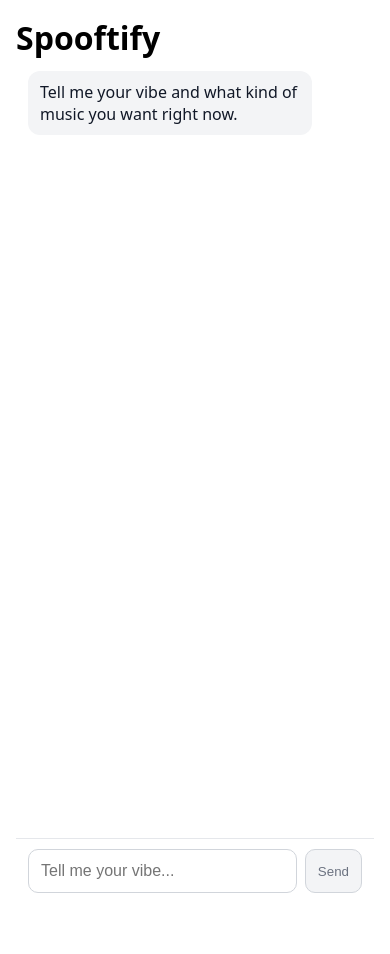
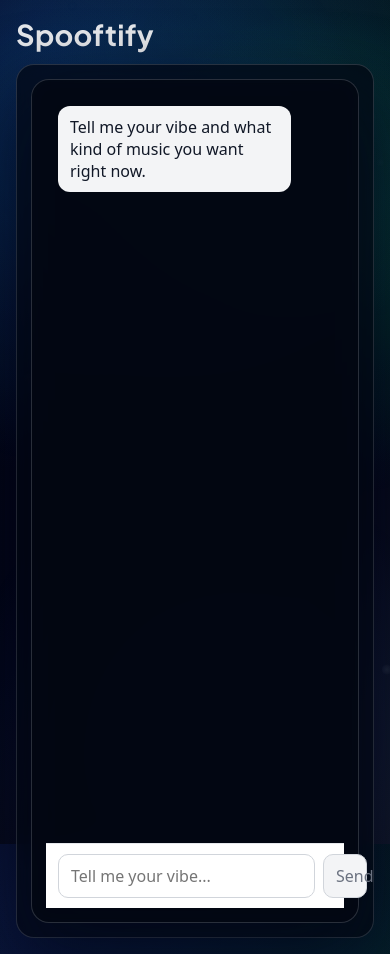
Before and after one commit to miloswrath/spooftify, a React (Vite) app: page / in a window 390 px wide. Before the commit the page ends 919 px from the top, so only its background shows below. Built offline with nearby package versions, Linux system fonts and the light colour scheme.

Commit message:
feat: implement global dark theme, particle background, and responsive styles for Fancy UI

```diff
--- a/index.html
+++ b/index.html
@@ -4,19 +4,13 @@
 <head>
     <meta charset="UTF-8" />
     <meta name="viewport" content="width=device-width, initial-scale=1.0" />
+    <link rel="preconnect" href="https://fonts.googleapis.com" />
+    <link rel="preconnect" href="https://fonts.gstatic.com" crossorigin />
+    <link
+        rel="stylesheet"
+        href="https://fonts.googleapis.com/css2?family=Plus+Jakarta+Sans:wght@400;500;600;700&display=swap"
+    />
     <title>Spooftify</title>
-    <style>
-        * {
-            margin: 0;
-            padding: 0;
-            box-sizing: border-box;
-        }
-        body {
-            font-family: system-ui, -apple-system, sans-serif;
-            background: #fff;
-            color: #000;
-        }
-    </style>
 </head>
 
 <body>
--- a/src/App.tsx
+++ b/src/App.tsx
@@ -1,6 +1,7 @@
 import { useEffect, useState, type TouchEvent } from "react";
 import { ChatInterface, type ChatMessage } from "./components/ChatInterface";
 import { JudgementDisplay } from "./components/JudgementDisplay";
+import { ParticleBackground } from "./components/ParticleBackground";
 import {
   COMPARISON_TOTAL_ROUNDS,
   ComparisonSearchError,
@@ -675,18 +676,9 @@
   const canSelectRound = !comparisonComplete && hasValidPairData && !hasEmbedFailure;
 
   return (
-    <main
-      style={{
-        boxSizing: "border-box",
-        overflowX: "hidden",
-        minHeight: "100vh",
-        margin: "0 auto",
-        maxWidth: "560px",
-        padding: "16px",
-        width: "100%",
-        fontFamily: "system-ui, sans-serif"
-      }}
-    >
+    <div className="app-shell" aria-label="app-shell">
+      <ParticleBackground />
+      <main className="app-main">
         <h1>Spooftify</h1>
         {step === "chat" ? (
           <section aria-label="chat-stage">
@@ -920,5 +912,6 @@
           />
         ) : null}
       </main>
+    </div>
   );
 }
--- /dev/null
+++ b/src/components/ParticleBackground.tsx
@@ -0,0 +1,16 @@
+const PARTICLE_COUNT = 24;
+
+export function ParticleBackground() {
+  return (
+    <div className="particle-background" aria-label="particle-background-layer">
+      <div className="particle-background__overlay" />
+      {Array.from({ length: PARTICLE_COUNT }, (_value, index) => (
+        <span
+          // Stable keys keep animation nodes predictable across renders.
+          key={`particle-${index + 1}`}
+          className="particle-background__particle"
+        />
+      ))}
+    </div>
+  );
+}
--- a/src/main.tsx
+++ b/src/main.tsx
@@ -1,6 +1,7 @@
 import React from "react";
 import { createRoot } from "react-dom/client";
 import { App } from "./App";
+import "./styles/global.css";
 
 const rootElement = document.getElementById("root");
 
--- /dev/null
+++ b/src/styles/global.css
@@ -0,0 +1,161 @@
+:root {
+  --app-bg: #030712;
+  --app-bg-soft: #111827;
+  --app-fg: #e5e7eb;
+  --app-muted: #9ca3af;
+  --app-border: rgba(156, 163, 175, 0.25);
+  --app-panel: rgba(3, 7, 18, 0.72);
+  --app-shadow: 0 28px 70px rgba(2, 6, 23, 0.55);
+  --font-sans: "Plus Jakarta Sans", system-ui, -apple-system, "Segoe UI", sans-serif;
+}
+
+*,
+*::before,
+*::after {
+  box-sizing: border-box;
+}
+
+html,
+body,
+#root {
+  height: 100%;
+}
+
+body {
+  margin: 0;
+  background:
+    radial-gradient(circle at 15% 8%, rgba(30, 64, 175, 0.3), transparent 48%),
+    radial-gradient(circle at 85% 14%, rgba(5, 150, 105, 0.2), transparent 44%),
+    linear-gradient(140deg, var(--app-bg), #020617 58%, #111827);
+  color: var(--app-fg);
+  font-family: var(--font-sans);
+}
+
+button,
+input,
+textarea {
+  font: inherit;
+}
+
+.app-shell {
+  min-height: 100%;
+  position: relative;
+  isolation: isolate;
+}
+
+.app-main {
+  box-sizing: border-box;
+  margin: 0 auto;
+  max-width: 560px;
+  min-height: 100vh;
+  overflow-x: hidden;
+  padding: 16px;
+  position: relative;
+  width: 100%;
+  z-index: 1;
+}
+
+.app-main h1 {
+  font-size: clamp(1.8rem, 6vw, 2.25rem);
+  font-weight: 700;
+  letter-spacing: 0.01em;
+  margin: 0 0 12px;
+}
+
+.app-main section {
+  backdrop-filter: blur(12px);
+  background: var(--app-panel);
+  border: 1px solid var(--app-border);
+  border-radius: 18px;
+  box-shadow: var(--app-shadow);
+  padding: 14px;
+}
+
+.app-main p {
+  color: var(--app-muted);
+}
+
+.particle-background {
+  inset: 0;
+  overflow: hidden;
+  pointer-events: none;
+  position: fixed;
+  z-index: 0;
+}
+
+.particle-background__overlay {
+  inset: 0;
+  position: absolute;
+  background:
+    radial-gradient(circle at 20% 20%, rgba(2, 132, 199, 0.2), transparent 40%),
+    radial-gradient(circle at 85% 30%, rgba(16, 185, 129, 0.18), transparent 36%),
+    radial-gradient(circle at 55% 85%, rgba(59, 130, 246, 0.15), transparent 34%);
+}
+
+.particle-background__particle {
+  animation: particle-rise 13s linear infinite;
+  background: radial-gradient(circle, rgba(148, 163, 184, 0.7), rgba(148, 163, 184, 0));
+  border-radius: 999px;
+  bottom: -10vh;
+  filter: blur(0.2px);
+  height: 11px;
+  opacity: 0.22;
+  position: absolute;
+  width: 11px;
+}
+
+.particle-background__particle:nth-of-type(2n) {
+  height: 7px;
+  opacity: 0.18;
+  width: 7px;
+}
+
+.particle-background__particle:nth-of-type(3n) {
+  animation-duration: 17s;
+  opacity: 0.26;
+}
+
+.particle-background__particle:nth-of-type(4n) {
+  animation-duration: 11s;
+}
+
+.particle-background__particle:nth-of-type(1) { left: 4%; animation-delay: -2s; }
+.particle-background__particle:nth-of-type(2) { left: 9%; animation-delay: -6s; }
+.particle-background__particle:nth-of-type(3) { left: 14%; animation-delay: -11s; }
+.particle-background__particle:nth-of-type(4) { left: 19%; animation-delay: -1s; }
+.particle-background__particle:nth-of-type(5) { left: 24%; animation-delay: -8s; }
+.particle-background__particle:nth-of-type(6) { left: 28%; animation-delay: -3s; }
+.particle-background__particle:nth-of-type(7) { left: 33%; animation-delay: -12s; }
+.particle-background__particle:nth-of-type(8) { left: 37%; animation-delay: -5s; }
+.particle-background__particle:nth-of-type(9) { left: 42%; animation-delay: -9s; }
+.particle-background__particle:nth-of-type(10) { left: 46%; animation-delay: -7s; }
+.particle-background__particle:nth-of-type(11) { left: 50%; animation-delay: -4s; }
+.particle-background__particle:nth-of-type(12) { left: 54%; animation-delay: -10s; }
+.particle-background__particle:nth-of-type(13) { left: 58%; animation-delay: -6s; }
+.particle-background__particle:nth-of-type(14) { left: 63%; animation-delay: -13s; }
+.particle-background__particle:nth-of-type(15) { left: 68%; animation-delay: -3s; }
+.particle-background__particle:nth-of-type(16) { left: 72%; animation-delay: -8s; }
+.particle-background__particle:nth-of-type(17) { left: 76%; animation-delay: -12s; }
+.particle-background__particle:nth-of-type(18) { left: 80%; animation-delay: -4s; }
+.particle-background__particle:nth-of-type(19) { left: 84%; animation-delay: -7s; }
+.particle-background__particle:nth-of-type(20) { left: 88%; animation-delay: -1s; }
+.particle-background__particle:nth-of-type(21) { left: 91%; animation-delay: -9s; }
+.particle-background__particle:nth-of-type(22) { left: 94%; animation-delay: -5s; }
+.particle-background__particle:nth-of-type(23) { left: 97%; animation-delay: -11s; }
+.particle-background__particle:nth-of-type(24) { left: 99%; animation-delay: -2s; }
+
+@keyframes particle-rise {
+  0% {
+    opacity: 0;
+    transform: translateY(0) translateX(0) scale(0.8);
+  }
+
+  15% {
+    opacity: 0.24;
+  }
+
+  100% {
+    opacity: 0;
+    transform: translateY(-112vh) translateX(12px) scale(1.2);
+  }
+}
```
Also changed, not shown: features/FEATURE-fancy-ui.md (+4 -4 lines), 1 other file (tests, documents, lock files or other folders). Lines whose indentation alone changed are shown as unchanged.
